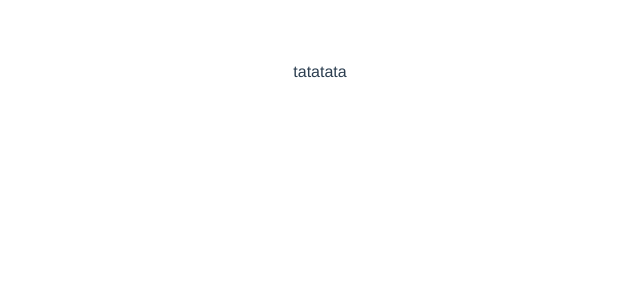
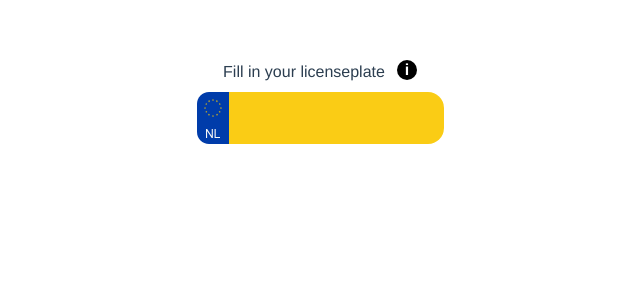
Before and after one commit to Dave-nbg/assesment_vergelijkdirect, a Vue app in the folder car-comparison-form/: page / in a window 1280 px wide. Shown: the top 300 px of the page, without its empty margins (320-960 px from the left). Built offline with nearby package versions, Linux system fonts and the light colour scheme.

Commit message:
Styling of LicensePlate

```diff
--- a/car-comparison-form/src/App.vue
+++ b/car-comparison-form/src/App.vue
@@ -3,7 +3,7 @@
 </template>
 
 <script>
-import HelloWorld from './components/CarComparisonForm.vue'
+import HelloWorld from './pages/CarComparisonPage.vue'
 
 export default {
   name: 'App',
--- a/car-comparison-form/src/components/CarComparisonForm.vue
+++ /dev/null
@@ -1,9 +0,0 @@
-<template>
-  <div>
-    <h1>tatatata</h1>
-  </div>
-</template>
-
-<script>
-
-</script>
--- /dev/null
+++ b/car-comparison-form/src/components/LicensePlateComponent.vue
@@ -0,0 +1,12 @@
+<template>
+    <div class="flex justify-center mb-2">
+        <label>Fill in your licenseplate</label>
+        <div class="rounded-full bg-black text-white w-5 h-5 ml-3 flex justify-center items-center">
+            <p class="font-bold">i</p>
+        </div>
+    </div>
+    <div class="flex justify-center">
+        <img src="../assets/kenteken-blauw-nl.svg">
+        <input class="pl-2 border-black rounded-r-2xl bg-yellow-400">
+    </div>
+</template>
--- /dev/null
+++ b/car-comparison-form/src/pages/CarComparisonPage.vue
@@ -0,0 +1,15 @@
+<template>
+  <div>
+    <LicensePlateComponent></LicensePlateComponent>
+  </div>
+</template>
+
+<script>
+import LicensePlateComponent from '@/components/LicensePlateComponent.vue';
+
+export default {
+  components: {
+    LicensePlateComponent
+  }
+}
+</script>
```
Also changed, not shown: car-comparison-form/src/assets/kenteken-blauw-nl.svg (added).
